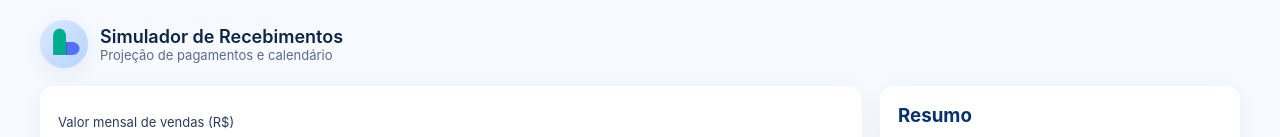
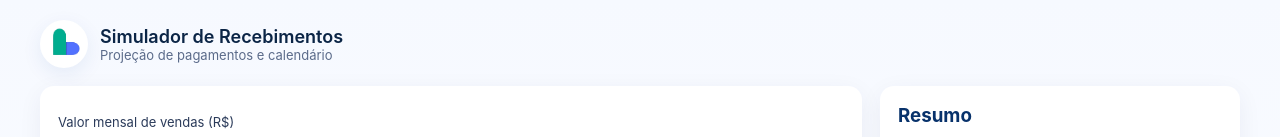
Before and after one commit to felipeluc/proje-ocomercial, a plain HTML site: page index.html in a window 1280 px wide. Shown: the top 137 px of the page. Drawn offline with nearby package versions, Linux system fonts and the light colour scheme.

Commit message:
Update style.css

```diff
--- a/style.css
+++ b/style.css
@@ -23,10 +23,17 @@ body {
 }
 .brand { display:flex; gap:12px; align-items:center; }
 .logo {
-  width:54px; height:54px; border-radius:12px;
-  background: linear-gradient(135deg,#dbe9ff,#b6d3ff);
+  width:54px; height:54px;
+  border-radius:50%;
+  overflow:hidden;
+  background: white;
   display:flex; align-items:center; justify-content:center;
-  font-size:22px; box-shadow: 0 6px 20px rgba(16,64,150,0.08);
+  box-shadow: 0 6px 20px rgba(16,64,150,0.08);
+}
+.logo img {
+  width:100%;
+  height:100%;
+  object-fit: contain;
 }
 .brand h1 { font-size:18px; font-weight:600; }
 .subtitle { font-size:13px; color:#5b6b8a; }
```
